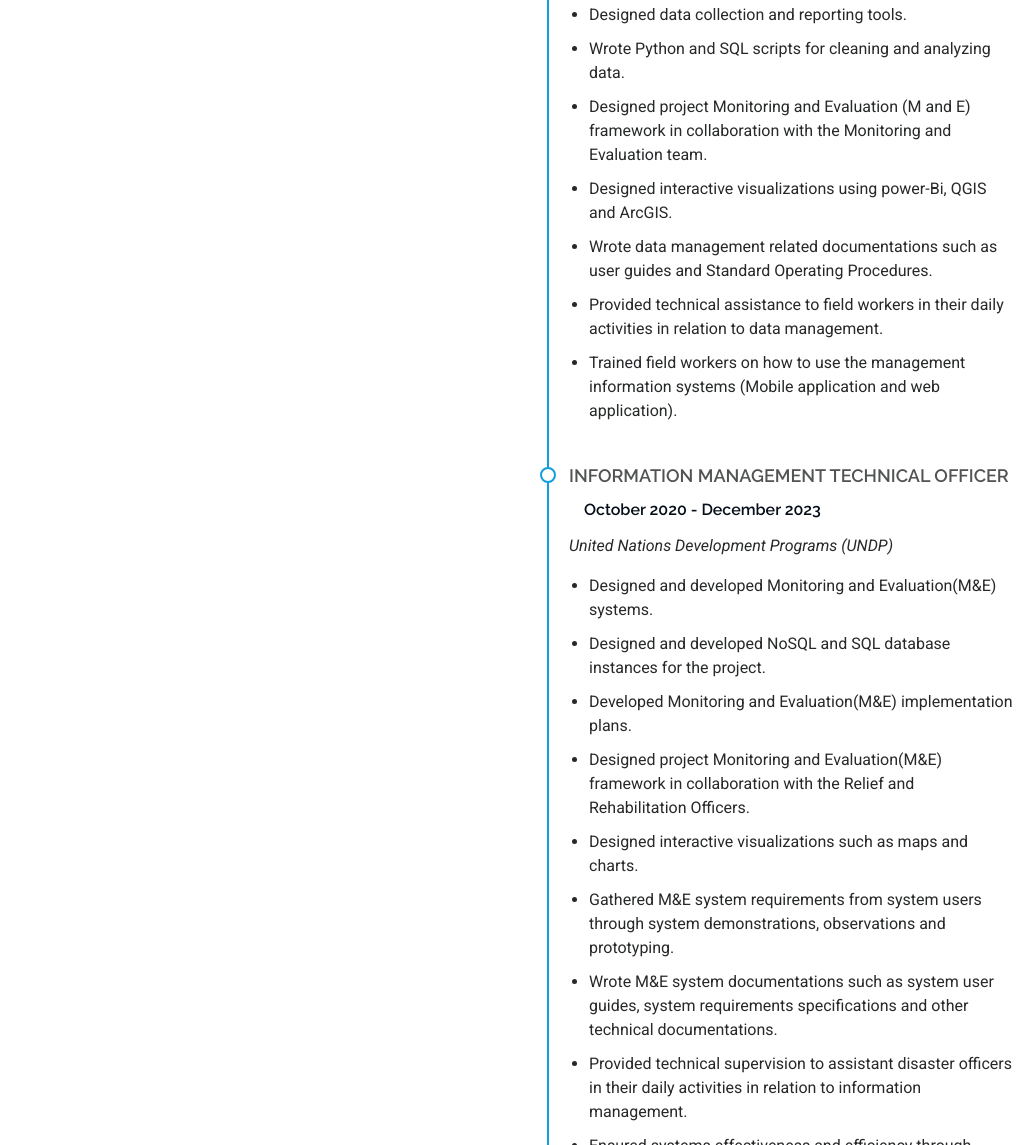
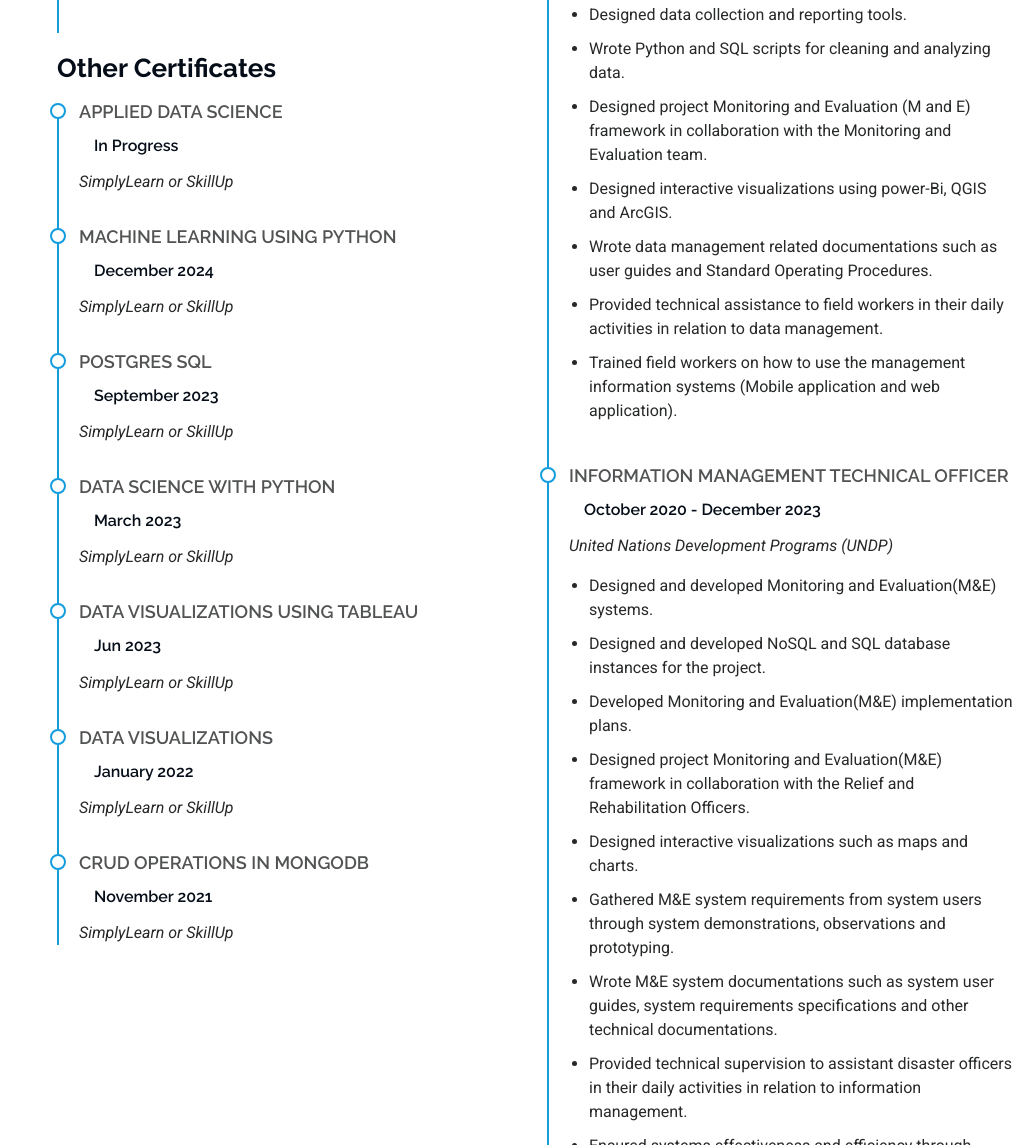
Before and after one commit to francischidziwisano/francischidziwisano.github.io, a plain HTML site: page index.html in a window 1280 px wide. Shown: the part 2640-3785 px from the top of the page, without its empty margins (255-1280 px from the left). Drawn offline with nearby package versions, Linux system fonts and the light colour scheme.

Commit message:
other courses

```diff
--- a/index.html
+++ b/index.html
@@ -257,6 +257,50 @@
               <h4>Diploma in Computing</h4>
               <h5>2010 - 2014</h5>
               <p><em>National College of information Technology</em></p>
+            </div><!-- Edn Resume Item -->
+
+            <h3 class="resume-title">Other Certificates</h3>
+
+            <div class="resume-item">
+              <h4>Applied Data Science</h4>
+              <h5> In Progress </h5>
+              <p><em> SimplyLearn or SkillUp </em></p>
+            </div><!-- Edn Resume Item -->
+
+            <div class="resume-item">
+              <h4>Machine Learning Using Python</h4>
+              <h5> December 2024</h5>
+              <p><em> SimplyLearn or SkillUp</em></p>
+            </div><!-- Edn Resume Item -->
+
+            <div class="resume-item">
+              <h4>PostGres SQL</h4>
+              <h5> September 2023</h5>
+              <p><em> SimplyLearn or SkillUp</em></p>
+            </div><!-- Edn Resume Item -->
+
+            <div class="resume-item">
+              <h4>Data Science with Python</h4>
+              <h5> March 2023</h5>
+              <p><em> SimplyLearn or SkillUp</em></p>
+            </div><!-- Edn Resume Item -->
+
+            <div class="resume-item">
+              <h4>Data Visualizations Using Tableau</h4>
+              <h5> Jun 2023</h5>
+              <p><em> SimplyLearn or SkillUp</em></p>
+            </div><!-- Edn Resume Item -->
+
+            <div class="resume-item">
+              <h4>Data Visualizations</h4>
+              <h5> January 2022</h5>
+              <p><em> SimplyLearn or SkillUp</em></p>
+            </div><!-- Edn Resume Item -->
+
+            <div class="resume-item">
+              <h4>CRUD Operations in MongoDB</h4>
+              <h5> November 2021</h5>
+              <p><em> SimplyLearn or SkillUp</em></p>
             </div><!-- Edn Resume Item -->
 
           </div>
```
